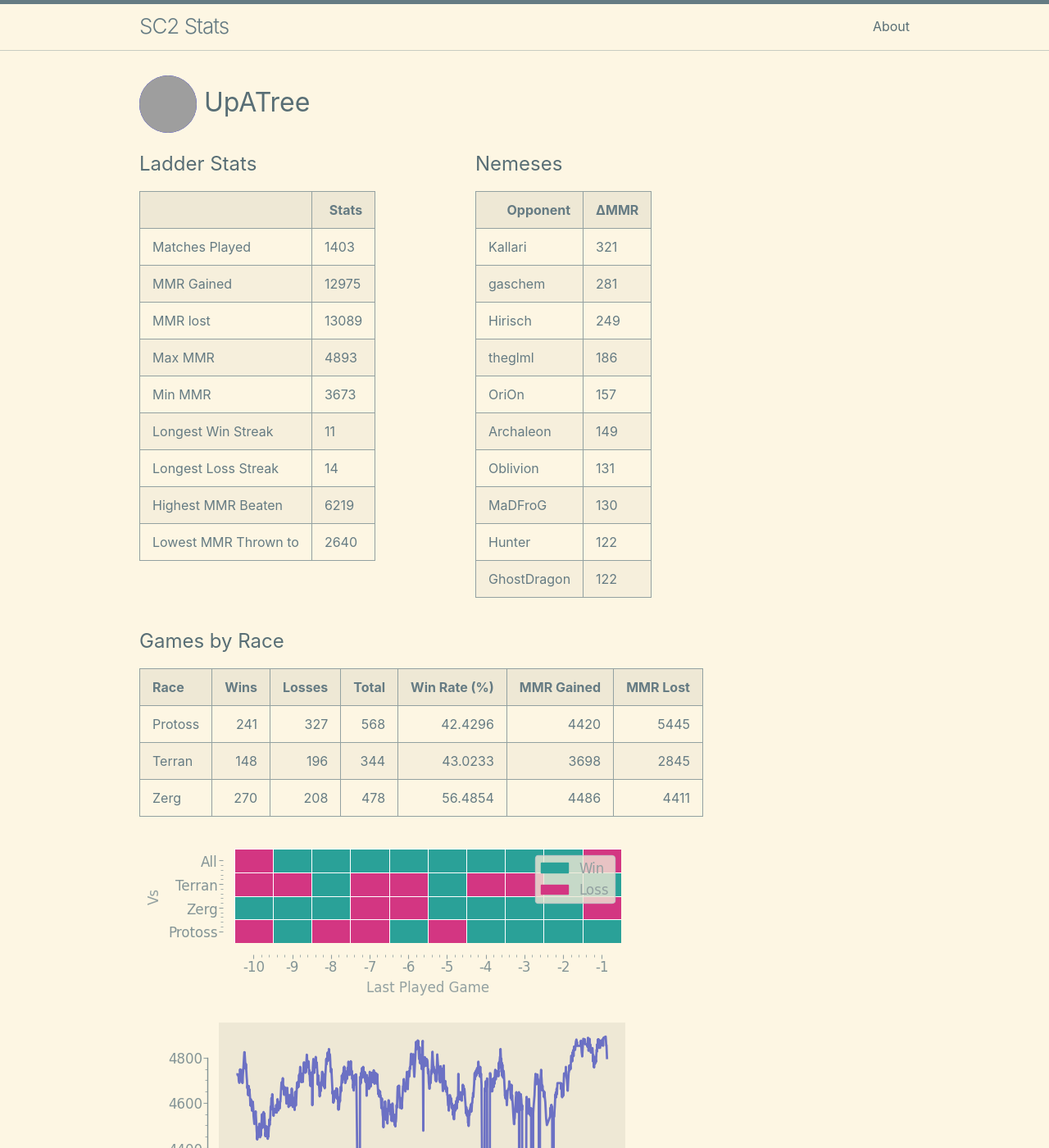
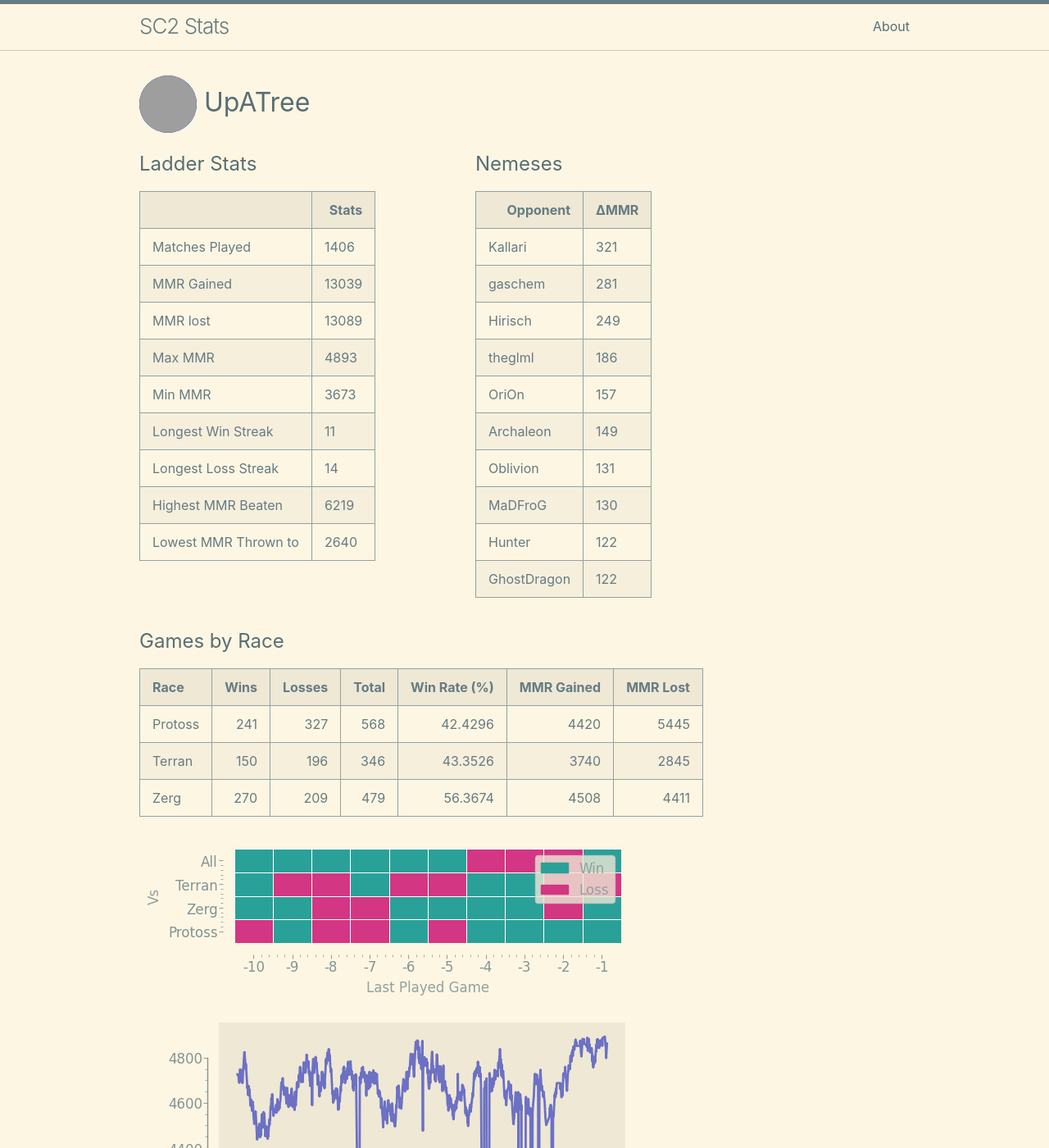
Before and after one commit to kylermurphy/UpATree, a Jekyll site: the page built from docs/index.md, in a window 1280 px wide and 1400 px high. Shown: the whole window at 82% size. Built offline with Jekyll 4.4.1, drawn with Linux system fonts in a browser that asks for light colours; grey boxes are pictures that could not be loaded.

Commit message:
running on push

```diff
--- a/docs/index.md
+++ b/docs/index.md
@@ -18,11 +18,11 @@ layout: home
   <tbody>
     <tr>
       <td>Matches Played</td>
-      <td>1403</td>
+      <td>1406</td>
     </tr>
     <tr>
       <td>MMR Gained</td>
-      <td>12975</td>
+      <td>13039</td>
     </tr>
     <tr>
       <td>MMR lost</td>
@@ -115,8 +115,8 @@ layout: home
 | Race    |   Wins |   Losses |   Total |   Win Rate (%) |   MMR Gained |   MMR Lost |
 |:--------|-------:|---------:|--------:|---------------:|-------------:|-----------:|
 | Protoss |    241 |      327 |     568 |        42.4296 |         4420 |       5445 |
-| Terran  |    148 |      196 |     344 |        43.0233 |         3698 |       2845 |
-| Zerg    |    270 |      208 |     478 |        56.4854 |         4486 |       4411 |
+| Terran  |    150 |      196 |     346 |        43.3526 |         3740 |       2845 |
+| Zerg    |    270 |      209 |     479 |        56.3674 |         4508 |       4411 |
 
 ![Games by Race](./assets/gm_hist.png)
 
--- a/log.txt
+++ b/log.txt
@@ -599,3 +599,4 @@ Writing a log file 2025-03-21 23:20:57.
 Writing a log file 2025-03-21 23:47:48.
 Writing a log file 2025-03-22 16:25:51.
 Writing a log file 2025-03-22 16:48:15.
+Writing a log file 2025-03-22 17:17:59.
```
Also changed, not shown: docs/assets/MMR.png, docs/assets/daily.png, docs/assets/gm_hist.png, docs/assets/r_wrt.png, 1 other file.
